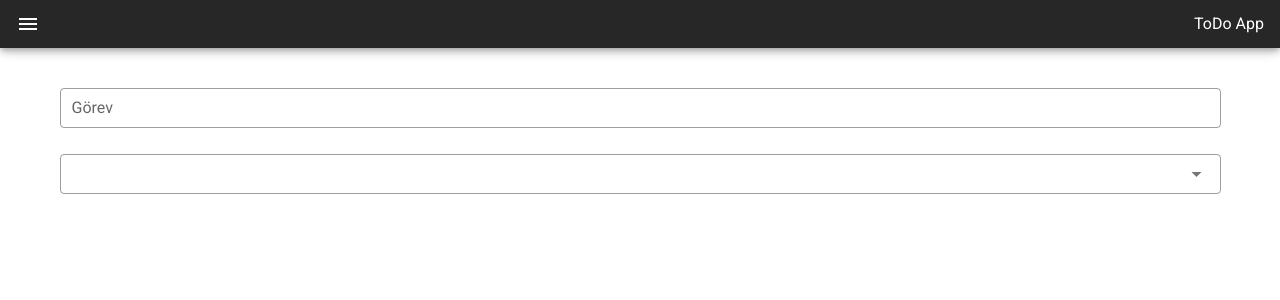
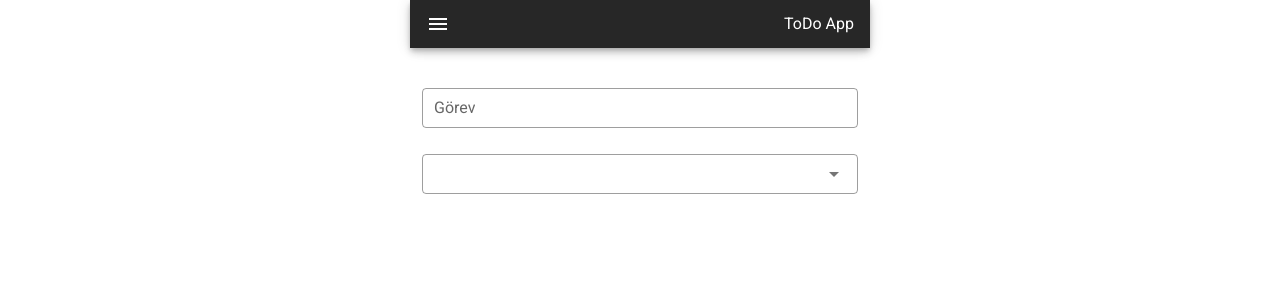
Before and after one commit to volkantasci/todoApp, a Vue app: page / in a window 1280 px wide. Shown: the top 300 px of the page. Built offline with nearby package versions, Linux system fonts and the light colour scheme.

Commit message:
Mobile design applied

```diff
--- a/src/App.vue
+++ b/src/App.vue
@@ -23,3 +23,8 @@ export default {
   })
 }
 </script>
+<style>
+body {
+  max-width: 460px; margin: 0 auto 0 auto;
+}
+</style>
--- a/src/components/TopNavBar.vue
+++ b/src/components/TopNavBar.vue
@@ -5,6 +5,7 @@
       dark
       elevation="5"
       app
+      style="max-width: 460px; margin: 0 auto 0 auto;"
     >
       <v-app-bar-nav-icon
         color="white"
```
